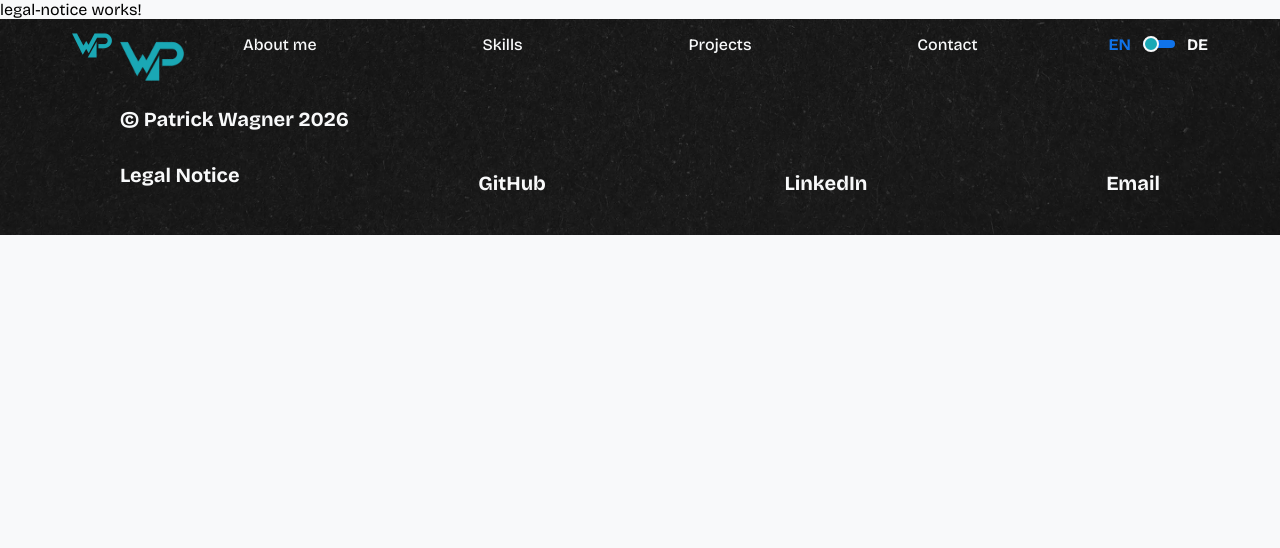
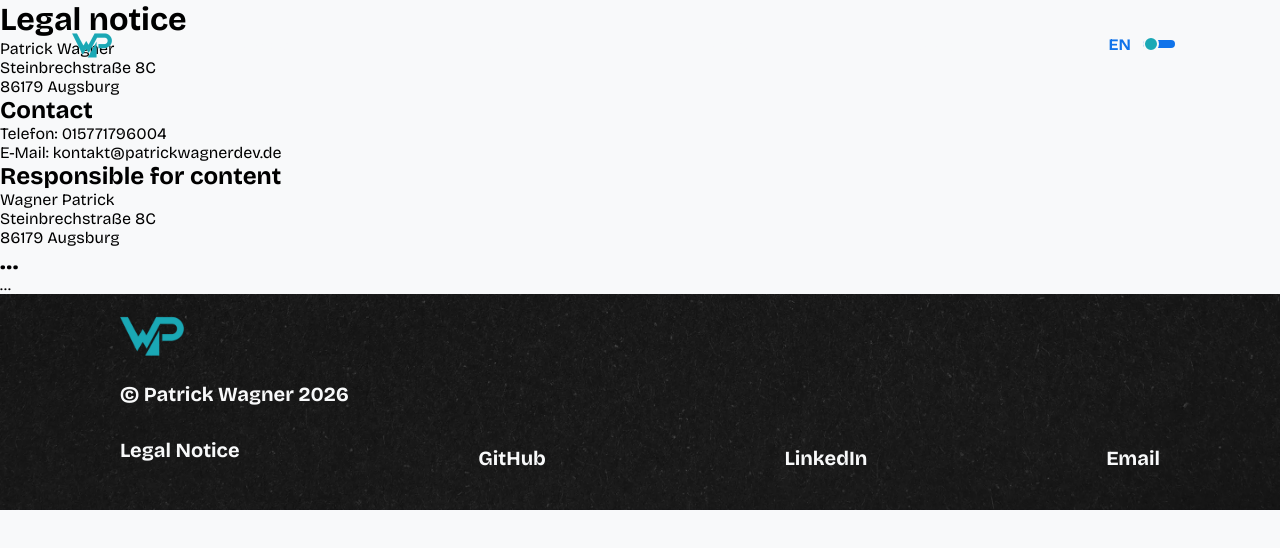
Before and after one commit to PatrickWagnerDev/portfolio-page, an Angular app: page /legal-notice in a window 1280 px wide. Shown: the top 548 px of the page. Built offline with nearby package versions, Linux system fonts and the light colour scheme.

Commit message:
feat: add legal notice structure and footer variants

```diff
--- a/src/app/app.html
+++ b/src/app/app.html
@@ -1,5 +1,3 @@
 <app-header />
 
 <router-outlet />
-
-<app-footer />
--- a/src/app/app.ts
+++ b/src/app/app.ts
@@ -1,10 +1,9 @@
 import { Component } from '@angular/core';
 import { RouterOutlet } from '@angular/router';
 import { Header } from './layout/header/header';
-import { Footer } from './layout/footer/footer';
 
 @Component({
-  imports: [RouterOutlet, Header, Footer],
+  imports: [RouterOutlet, Header],
   selector: 'app-root',
   styleUrl: './app.scss',
   templateUrl: './app.html',
--- a/src/app/layout/footer/footer.ts
+++ b/src/app/layout/footer/footer.ts
@@ -1,12 +1,14 @@
-import { Component } from '@angular/core';
+import { Component, input } from '@angular/core';
 import { RouterLink } from '@angular/router';
 
 @Component({
   imports: [RouterLink],
   selector: 'app-footer',
+  host: { '[class.footer-light]': 'variant() === "light"' },
   styleUrl: './footer.scss',
   templateUrl: './footer.html',
 })
 export class Footer {
+  readonly variant = input<'dark' | 'light'>('dark');
   protected readonly currentYear = new Date().getFullYear();
 }
--- a/src/app/pages/home/home.html
+++ b/src/app/pages/home/home.html
@@ -4,3 +4,4 @@
 <app-projects />
 <app-references />
 <app-contact />
+<app-footer />
--- a/src/app/pages/home/home.ts
+++ b/src/app/pages/home/home.ts
@@ -1,4 +1,5 @@
 import { Component } from '@angular/core';
+import { Footer } from '../../layout/footer/footer';
 import { AboutMe } from './about-me/about-me';
 import { Contact } from './contact/contact';
 import { Hero } from './hero/hero';
@@ -7,7 +8,7 @@ import { References } from './references/references';
 import { Skills } from './skills/skills';
 
 @Component({
-  imports: [Hero, AboutMe, Skills, Projects, References, Contact],
+  imports: [Hero, AboutMe, Skills, Projects, References, Contact, Footer],
   selector: 'app-home',
   styleUrl: './home.scss',
   templateUrl: './home.html',
--- a/src/app/pages/legal-notice/legal-notice.html
+++ b/src/app/pages/legal-notice/legal-notice.html
@@ -1 +1,27 @@
-<p>legal-notice works!</p>
+<header class="legal-hero">
+    <h1 class="legal-title">Legal notice</h1>
+</header>
+
+<main class="legal-content">
+    <section class="legal-section">
+        <p>Patrick Wagner<br />
+            Steinbrechstraße 8C<br />
+            86179 Augsburg</p>
+
+        <h2>Contact</h2>
+        <p>Telefon: 015771796004<br />
+            E-Mail: kontakt@patrickwagnerdev.de</p>
+
+        <h2>Responsible for content</h2>
+        <p>Wagner Patrick<br />
+            Steinbrechstraße 8C<br />
+            86179 Augsburg</p>
+    </section>
+
+    <section class="legal-section">
+        <h2 class="legal-heading">…</h2>
+        <p class="legal-text">…</p>
+    </section>
+</main>
+
+<app-footer variant="light" />
--- a/src/app/pages/legal-notice/legal-notice.ts
+++ b/src/app/pages/legal-notice/legal-notice.ts
@@ -1,7 +1,8 @@
 import { Component } from '@angular/core';
+import { Footer } from '../../layout/footer/footer';
 
 @Component({
-  imports: [],
+  imports: [Footer],
   selector: 'app-legal-notice',
   styleUrl: './legal-notice.scss',
   templateUrl: './legal-notice.html',
```
Also changed, not shown: 1 other file (tests, documents, lock files or other folders).
